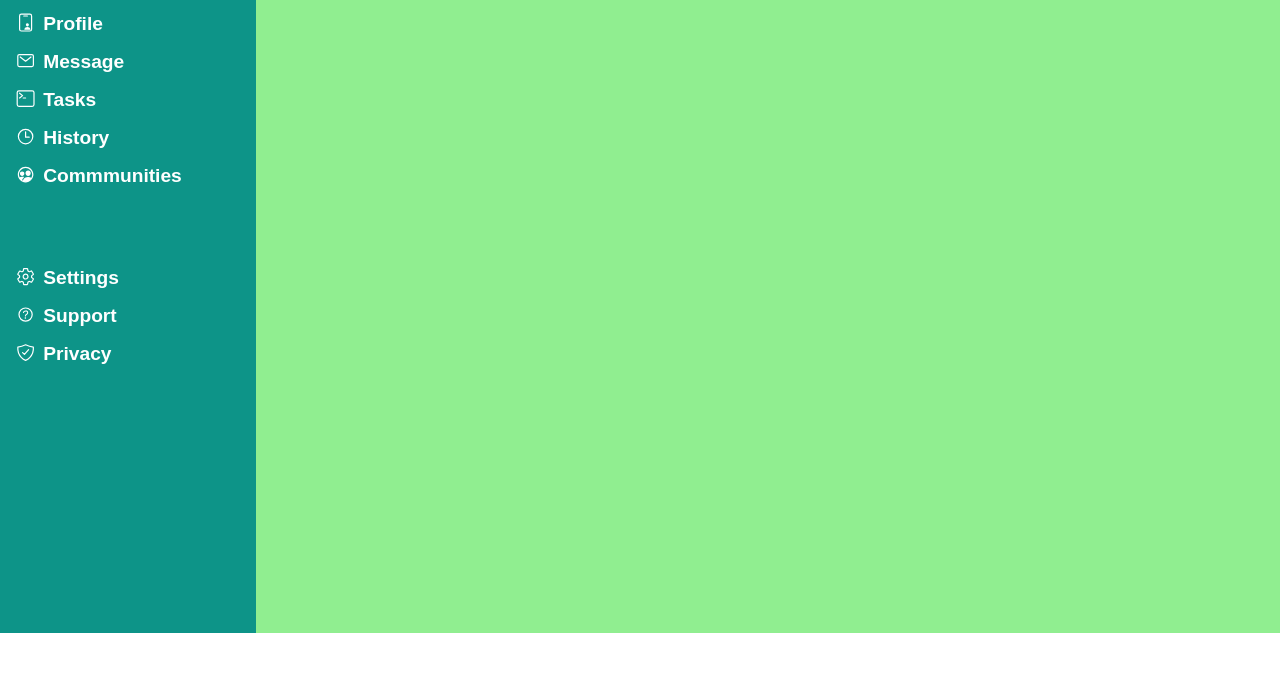
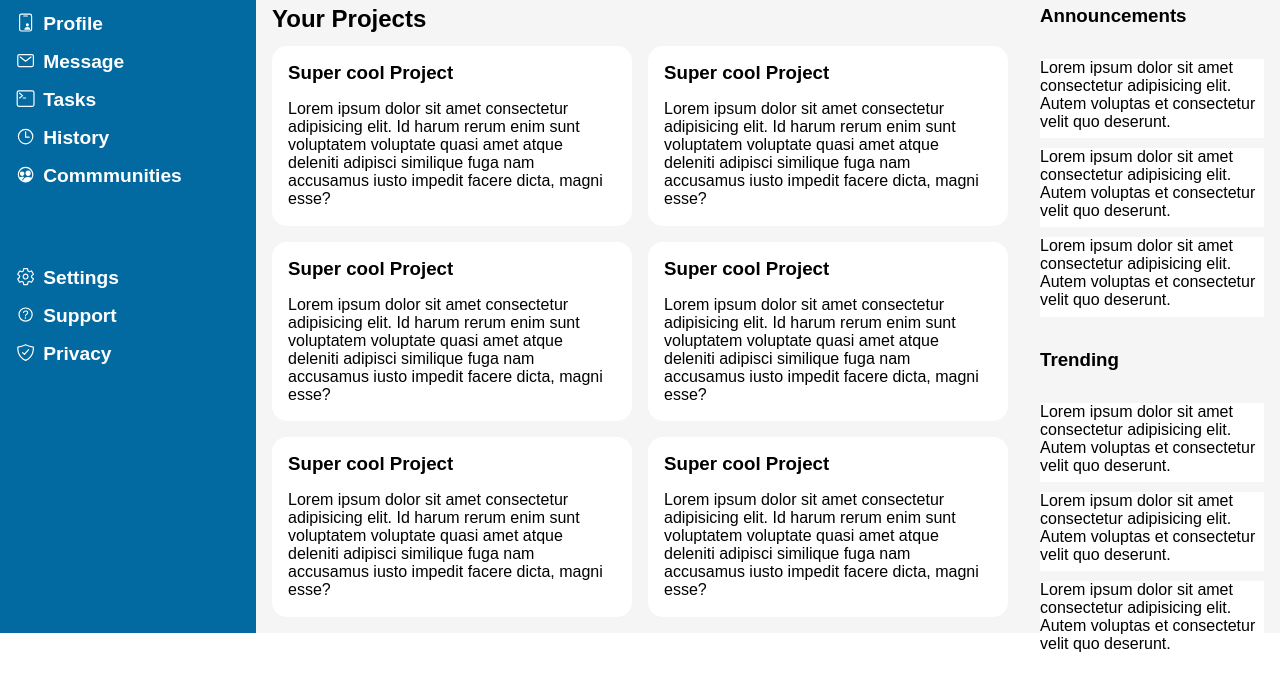
Before and after one commit to Chuy12G2/admin-dashboard, a plain HTML site: page index.html in a window 1280 px wide. Shown: the part 167-843 px from the top of the page. Before the commit the page ends 800 px from the top, so only its background shows below. Drawn offline with nearby package versions, Linux system fonts and the light colour scheme.

Commit message:
finish styling

```diff
--- a/index.html
+++ b/index.html
@@ -59,7 +59,63 @@
         </div>
 
 
-        <div class="main-content"></div>
+        <div class="main-content">
+            <div class="projects-section">
+                <h2 class="projects-heading">Your Projects</h2>
+                <div class="project-card">
+
+                    <h3>Super cool Project</h3>
+                    <p>Lorem ipsum dolor sit amet consectetur adipisicing elit. Id harum rerum enim sunt voluptatem voluptate quasi amet atque deleniti adipisci similique fuga nam accusamus iusto impedit facere dicta, magni esse?</p>
+                </div>
+                <div class="project-card">
+                    <h3>Super cool Project</h3>
+                    <p>Lorem ipsum dolor sit amet consectetur adipisicing elit. Id harum rerum enim sunt voluptatem voluptate quasi amet atque deleniti adipisci similique fuga nam accusamus iusto impedit facere dicta, magni esse?</p>
+                </div>
+                <div class="project-card">
+                    <h3>Super cool Project</h3>
+                    <p>Lorem ipsum dolor sit amet consectetur adipisicing elit. Id harum rerum enim sunt voluptatem voluptate quasi amet atque deleniti adipisci similique fuga nam accusamus iusto impedit facere dicta, magni esse?</p>
+                </div>
+                <div class="project-card">
+                    <h3>Super cool Project</h3>
+                    <p>Lorem ipsum dolor sit amet consectetur adipisicing elit. Id harum rerum enim sunt voluptatem voluptate quasi amet atque deleniti adipisci similique fuga nam accusamus iusto impedit facere dicta, magni esse?</p>
+                </div>
+                <div class="project-card">
+                    <h3>Super cool Project</h3>
+                    <p>Lorem ipsum dolor sit amet consectetur adipisicing elit. Id harum rerum enim sunt voluptatem voluptate quasi amet atque deleniti adipisci similique fuga nam accusamus iusto impedit facere dicta, magni esse?</p>
+                </div>
+                <div class="project-card">
+                    <h3>Super cool Project</h3>
+                    <p>Lorem ipsum dolor sit amet consectetur adipisicing elit. Id harum rerum enim sunt voluptatem voluptate quasi amet atque deleniti adipisci similique fuga nam accusamus iusto impedit facere dicta, magni esse?</p>
+                </div>
+            </div>
+            <div class="announments-trending-section">
+                <h3 class="announcement-heading">Announcements</h3>
+                <div class="announcements">
+                    <div class="announcement-card">
+                        Lorem ipsum dolor sit amet consectetur adipisicing elit. Autem voluptas et consectetur velit quo deserunt.
+                    </div>
+                    <div class="announcement-card">
+                        Lorem ipsum dolor sit amet consectetur adipisicing elit. Autem voluptas et consectetur velit quo deserunt.
+                    </div>
+                    <div class="announcement-card">
+                        Lorem ipsum dolor sit amet consectetur adipisicing elit. Autem voluptas et consectetur velit quo deserunt.
+                    </div>
+                </div>
+
+                <h3 class="announcement-heading">Trending</h3>
+                <div class="announcements">
+                    <div class="announcement-card">
+                        Lorem ipsum dolor sit amet consectetur adipisicing elit. Autem voluptas et consectetur velit quo deserunt.
+                    </div>
+                    <div class="announcement-card">
+                        Lorem ipsum dolor sit amet consectetur adipisicing elit. Autem voluptas et consectetur velit quo deserunt.
+                    </div>
+                    <div class="announcement-card">
+                        Lorem ipsum dolor sit amet consectetur adipisicing elit. Autem voluptas et consectetur velit quo deserunt.
+                    </div>
+                </div>
+            </div>
+        </div>
     </div>
 
     <script type="module" src="https://unpkg.com/ionicons@5.5.2/dist/ionicons/ionicons.esm.js"></script>
--- a/style.css
+++ b/style.css
@@ -2,8 +2,9 @@
     margin: 0;
     font-family: sans-serif;
 
-    --light-green:#f0fdfa;
-    --main-green : #0d9488;
+    --very-light-blue: #f0f9ff;
+    --light-gray: #f5f5f5;
+    --dark-blue : #0369a1;
 }
 
 .container{
@@ -16,7 +17,7 @@
 }
 
 .sidebar{
-    background-color: var(--main-green);
+    background-color: var(--dark-blue);
     grid-column: 1 / 2;
     grid-row: 1 / 3;
     color: #fff;
@@ -68,7 +69,7 @@ ion-icon{
 
 .search-bar input{
     width: 90%;
-    background-color: var(--light-green);
+    background-color: var(--very-light-blue);
 }
 
 .logo-header-top img{
@@ -90,7 +91,7 @@ ion-icon{
 }
 
 .header-bottom button{
-    background-color: var(--main-green);
+    background-color: var(--dark-blue);
     padding: .5rem 1rem;
     border-radius: 20px;
     border-color: #fff;
@@ -117,7 +118,57 @@ ion-icon{
 
 
 .main-content{
-    background-color: lightgreen;
+    background-color: var(--light-gray);
     grid-column: 2 / 3;
+    display: grid;
+    grid-template-columns: 3fr 1fr;
+    grid-template-rows: 1fr;
 
 }
+
+.projects-section{
+    padding: 1rem;
+
+    grid-column: 1 / 2;
+    display: grid;
+    gap: 1rem;
+    grid-template-columns: repeat(auto-fit, minmax(300px, 1fr));
+    grid-template-rows: 25px;
+}
+
+.projects-heading{
+    grid-column: 1 / -1;
+}
+
+.project-card{
+    background-color: #fff;
+    padding: 1rem;
+    border-radius: 15px;
+}
+
+.project-card h3{
+    padding-bottom: 1rem;
+}
+
+.announments-trending-section{
+
+}
+
+.announcement-heading{
+    padding: 1rem ;
+}
+
+.announcements{
+    height: 40%;
+    display: flex;
+    flex-direction: column;
+    gap: 10px;
+    padding: 1rem;
+}
+
+.announcement-card{
+    height: 33%;
+    width: 100%;
+    background-color: #fff;
+
+}
```
